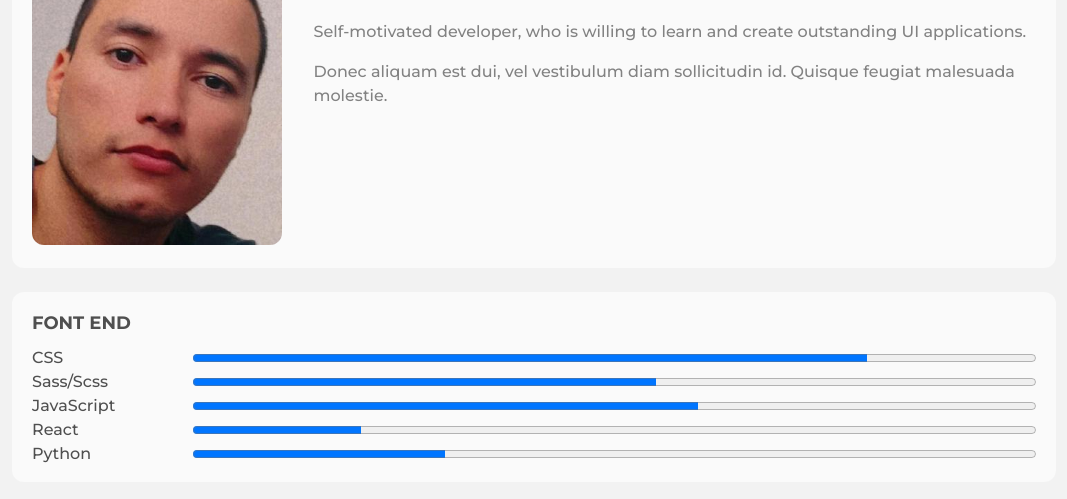
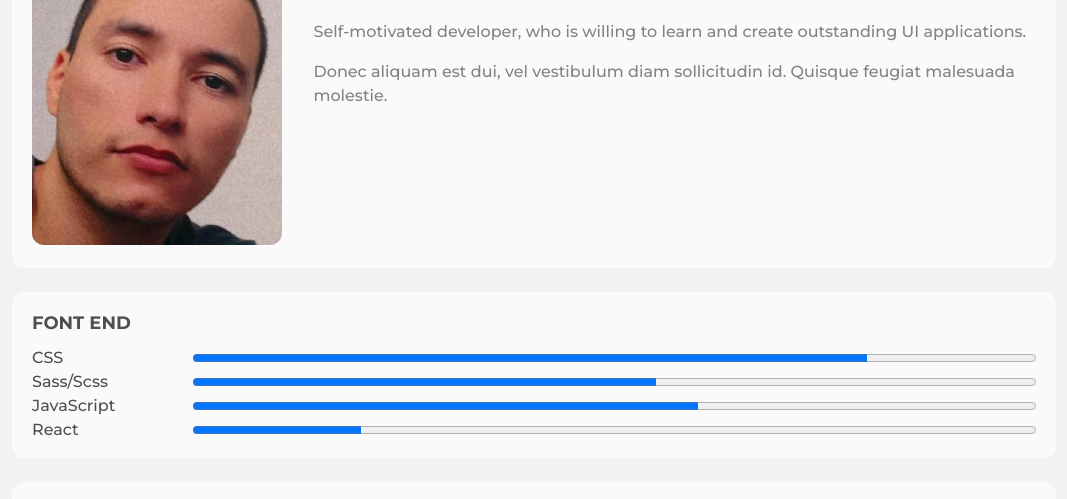
Before and after one commit to araujowebdev/devchallenges-portfolio, a website: page index.html in a window 1280 px wide. Shown: the part 156-655 px from the top of the page, without its empty margins (106-1173 px from the left). Drawn offline with nearby package versions, Linux system fonts and the light colour scheme.

Commit message:
update index.html

```diff
--- a/index.html
+++ b/index.html
@@ -80,10 +80,6 @@
         <div>
           <label for="react">React</label>
           <progress id="react" value="20" max="100" title="20%">20%</progress>
-        </div>
-        <div>
-          <label for="python">Python</label>
-          <progress id="python" value="30" max="100" title="30%">30%</progress>
         </div>
       </div>
     </section>
```
